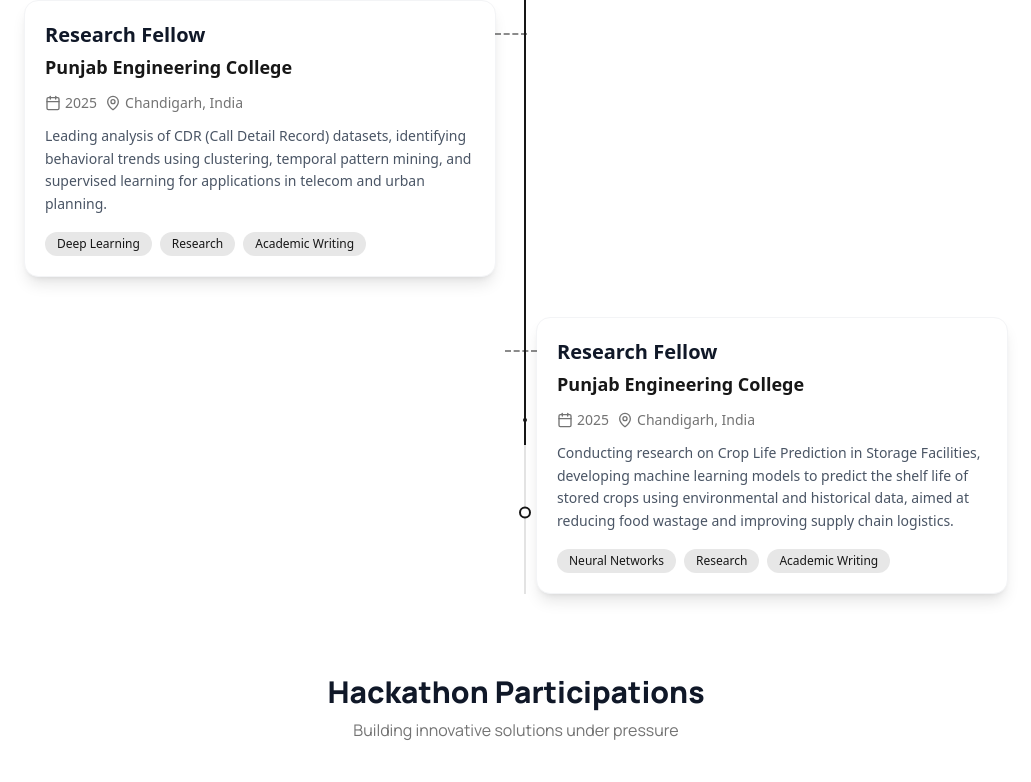
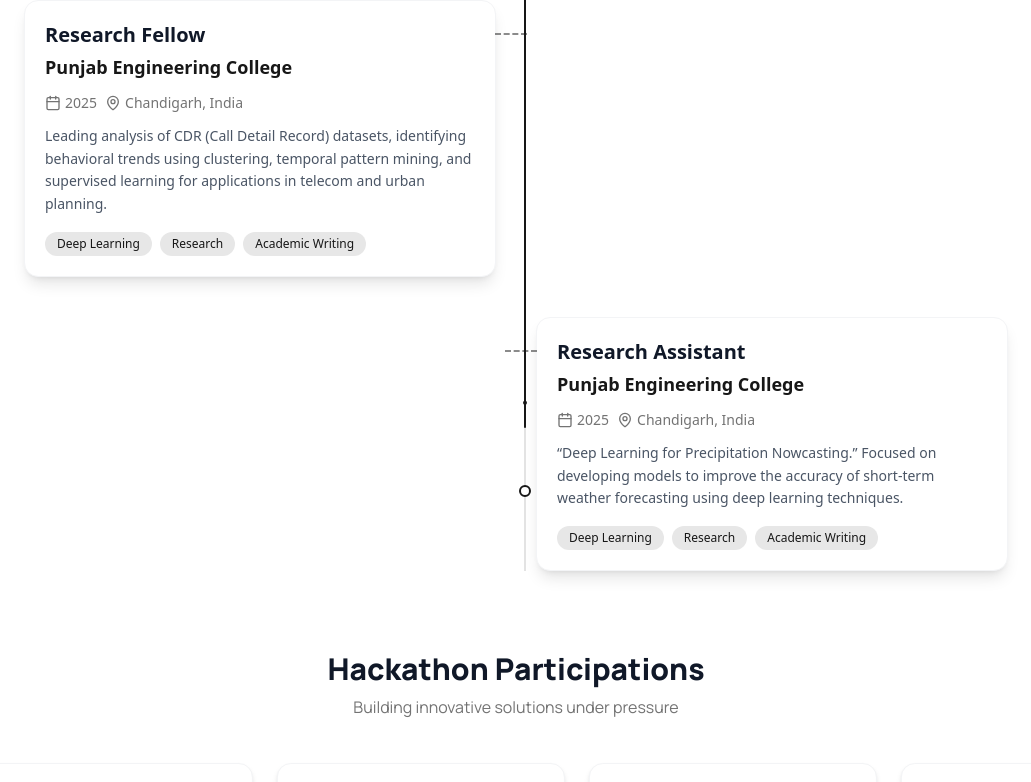
Before and after one commit to Arman176001/Portfolio3.0, a Next.js app: page / in a window 1280 px wide. Shown: the part 3401-4183 px from the top of the page, without its empty margins (124-1155 px from the left). Built offline with nearby package versions, Linux system fonts and the light colour scheme; a web font is replaced by a local one.

Commit message:
Update myExperience.tsx

```diff
--- a/components/myExperience.tsx
+++ b/components/myExperience.tsx
@@ -15,12 +15,12 @@ export const Experience = () => {
       skills: ["Deep Learning", "Research", "Academic Writing"],
     },
     {
-      title: "Research Fellow",
+      title: "Research Assistant",
       company: "Punjab Engineering College",
       location: "Chandigarh, India",
       period: "2025",
-      description: "Conducting research on Crop Life Prediction in Storage Facilities, developing machine learning models to predict the shelf life of stored crops using environmental and historical data, aimed at reducing food wastage and improving supply chain logistics.",
-      skills: ["Neural Networks", "Research", "Academic Writing"],
+      description: "“Deep Learning for Precipitation Nowcasting.” Focused on developing models to improve the accuracy of short-term weather forecasting using deep learning techniques.",
+      skills: ["Deep Learning", "Research", "Academic Writing"],
     },
   ]
 
```
